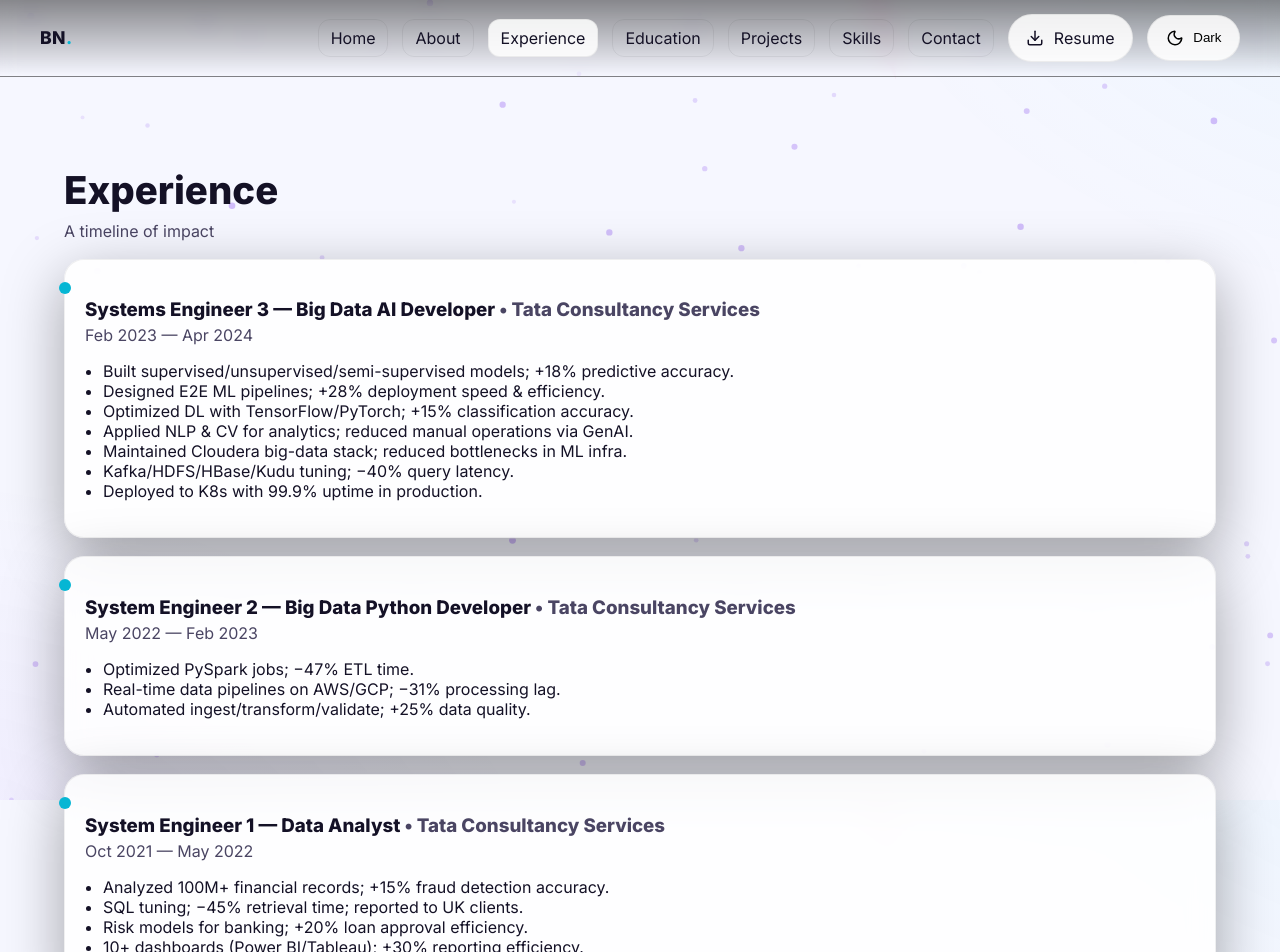
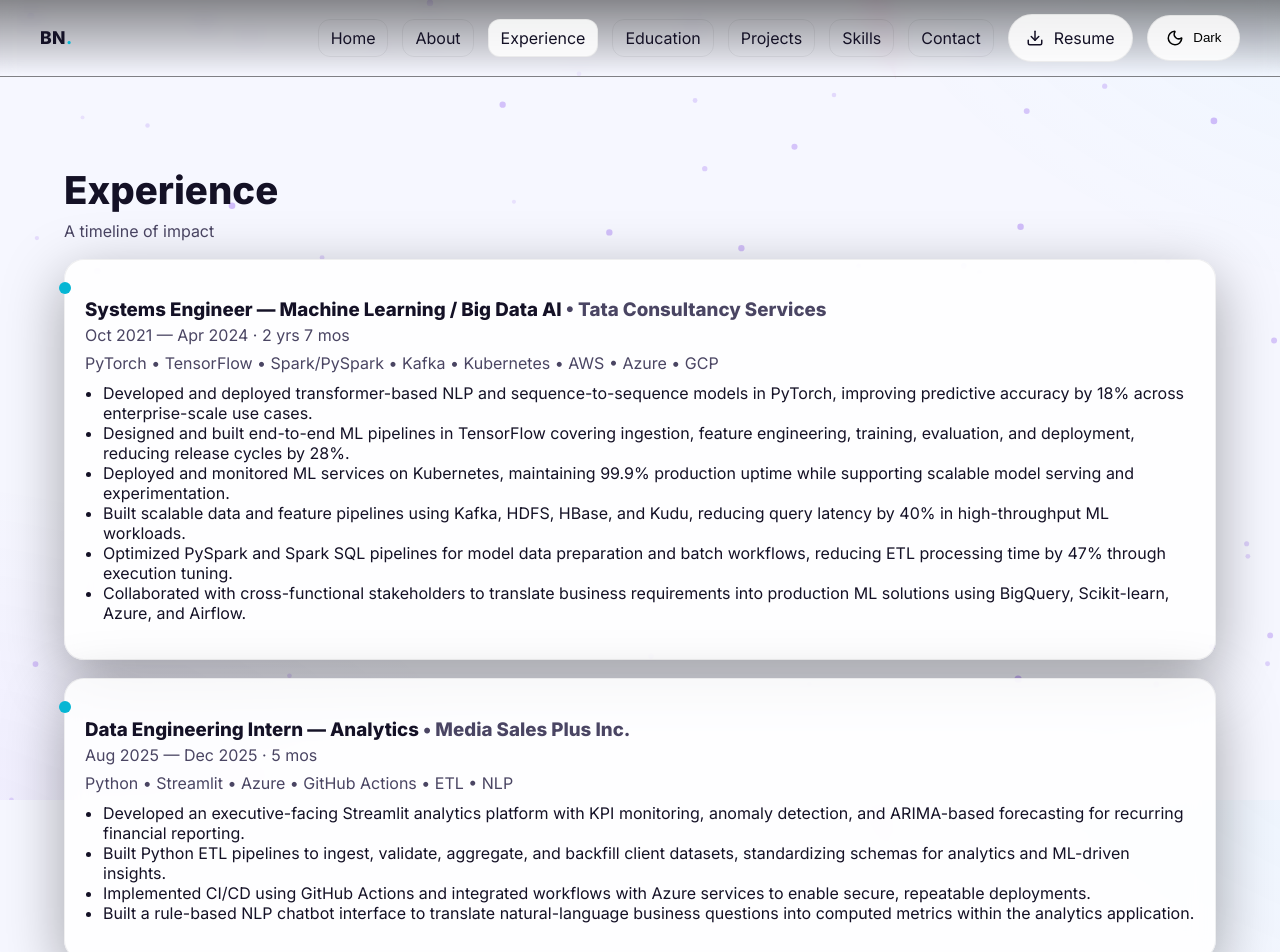
Before and after one commit to BharathraajNagarajan/Bharath-portfolio, a React (Vite) app: page /experience in a window 1280 px wide. Shown: the top 952 px of the page. Built offline with nearby package versions, Linux system fonts and the light colour scheme.

Commit message:
Update job roles and responsibilities in Experience component

```diff
--- a/src/pages/Experience.jsx
+++ b/src/pages/Experience.jsx
@@ -3,61 +3,77 @@ import { motion } from 'framer-motion'
 
 const roles = [
   {
-    role: "Systems Engineer 3 — Big Data AI Developer",
+    role: "Systems Engineer — Machine Learning / Big Data AI",
     company: "Tata Consultancy Services",
-    duration: "Feb 2023 — Apr 2024",
+    duration: "Oct 2021 — Apr 2024 · 2 yrs 7 mos",
+    stack: "PyTorch • TensorFlow • Spark/PySpark • Kafka • Kubernetes • AWS • Azure • GCP",
     bullets: [
-      "Built supervised/unsupervised/semi-supervised models; +18% predictive accuracy.",
-      "Designed E2E ML pipelines; +28% deployment speed & efficiency.",
-      "Optimized DL with TensorFlow/PyTorch; +15% classification accuracy.",
-      "Applied NLP & CV for analytics; reduced manual operations via GenAI.",
-      "Maintained Cloudera big-data stack; reduced bottlenecks in ML infra.",
-      "Kafka/HDFS/HBase/Kudu tuning; −40% query latency.",
-      "Deployed to K8s with 99.9% uptime in production."
+      "Developed and deployed transformer-based NLP and sequence-to-sequence models in PyTorch, improving predictive accuracy by 18% across enterprise-scale use cases.",
+      "Designed and built end-to-end ML pipelines in TensorFlow covering ingestion, feature engineering, training, evaluation, and deployment, reducing release cycles by 28%.",
+      "Deployed and monitored ML services on Kubernetes, maintaining 99.9% production uptime while supporting scalable model serving and experimentation.",
+      "Built scalable data and feature pipelines using Kafka, HDFS, HBase, and Kudu, reducing query latency by 40% in high-throughput ML workloads.",
+      "Optimized PySpark and Spark SQL pipelines for model data preparation and batch workflows, reducing ETL processing time by 47% through execution tuning.",
+      "Collaborated with cross-functional stakeholders to translate business requirements into production ML solutions using BigQuery, Scikit-learn, Azure, and Airflow."
     ]
   },
   {
-    role: "System Engineer 2 — Big Data Python Developer",
-    company: "Tata Consultancy Services",
-    duration: "May 2022 — Feb 2023",
+    role: "Data Engineering Intern — Analytics",
+    company: "Media Sales Plus Inc.",
+    duration: "Aug 2025 — Dec 2025 · 5 mos",
+    stack: "Python • Streamlit • Azure • GitHub Actions • ETL • NLP",
     bullets: [
-      "Optimized PySpark jobs; −47% ETL time.",
-      "Real-time data pipelines on AWS/GCP; −31% processing lag.",
-      "Automated ingest/transform/validate; +25% data quality."
-    ]
-  },
-  {
-    role: "System Engineer 1 — Data Analyst",
-    company: "Tata Consultancy Services",
-    duration: "Oct 2021 — May 2022",
-    bullets: [
-      "Analyzed 100M+ financial records; +15% fraud detection accuracy.",
-      "SQL tuning; −45% retrieval time; reported to UK clients.",
-      "Risk models for banking; +20% loan approval efficiency.",
-      "10+ dashboards (Power BI/Tableau); +30% reporting efficiency."
+      "Developed an executive-facing Streamlit analytics platform with KPI monitoring, anomaly detection, and ARIMA-based forecasting for recurring financial reporting.",
+      "Built Python ETL pipelines to ingest, validate, aggregate, and backfill client datasets, standardizing schemas for analytics and ML-driven insights.",
+      "Implemented CI/CD using GitHub Actions and integrated workflows with Azure services to enable secure, repeatable deployments.",
+      "Built a rule-based NLP chatbot interface to translate natural-language business questions into computed metrics within the analytics application."
     ]
   }
 ]
 
-export default function Experience(){
+export default function Experience() {
   return (
     <Section title="Experience" subtitle="A timeline of impact">
       <div className="grid">
-        {roles.map((r, i)=> (
+        {roles.map((r, i) => (
           <motion.div
             key={i}
             className="card"
-            style={{padding:20, position:'relative'}}
-            initial={{ opacity: 0, x: i%2?20:-20 }}
+            style={{ padding: 20, position: 'relative' }}
+            initial={{ opacity: 0, x: i % 2 ? 20 : -20 }}
             whileInView={{ opacity: 1, x: 0 }}
             viewport={{ once: true }}
-            transition={{ duration: .5 }}
+            transition={{ duration: 0.5 }}
           >
-            <div style={{position:'absolute', left:-6, top:22, width:12, height:12, borderRadius:999, background:'var(--accent-b)'}}/>
-            <h3 style={{marginBottom:4}}>{r.role} <span className="mute">• {r.company}</span></h3>
-            <p className="mute" style={{marginTop:0}}>{r.duration}</p>
-            <ul style={{marginTop:10, paddingLeft:18}}>
-              {r.bullets.map((b, j)=> <li key={j}>{b}</li>)}
+            <div
+              style={{
+                position: 'absolute',
+                left: -6,
+                top: 22,
+                width: 12,
+                height: 12,
+                borderRadius: 999,
+                background: 'var(--accent-b)'
+              }}
+            />
+
+            <h3 style={{ marginBottom: 4 }}>
+              {r.role} <span className="mute">• {r.company}</span>
+            </h3>
+
+            <p className="mute" style={{ marginTop: 0, marginBottom: 8 }}>
+              {r.duration}
+            </p>
+
+            {r.stack && (
+              <p className="mute" style={{ marginTop: 0, marginBottom: 10 }}>
+                {r.stack}
+              </p>
+            )}
+
+            <ul style={{ marginTop: 10, paddingLeft: 18 }}>
+              {r.bullets.map((b, j) => (
+                <li key={j}>{b}</li>
+              ))}
             </ul>
           </motion.div>
         ))}
```
